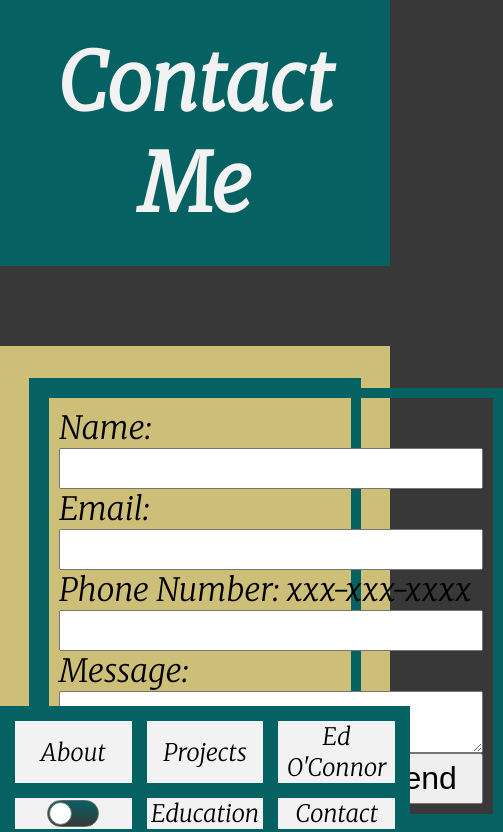
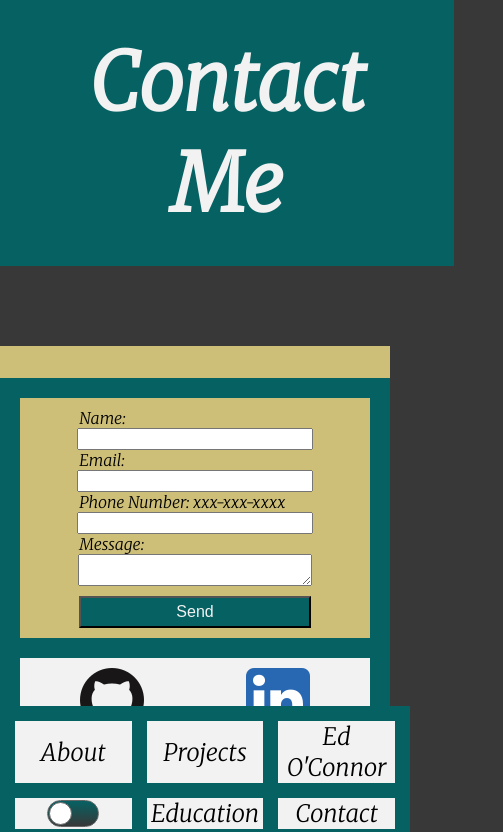
Before and after one commit to ejoc1103/portfolio, a Next.js app: page /contact in a window 390 px wide. Shown: the top 832 px of the page, 503 px wide, since content can reach past the window. Built offline with nearby package versions, Linux system fonts and the light colour scheme.

Commit message:
Fixed some issues with contact from responsive layout

```diff
--- a/pages/contact.js
+++ b/pages/contact.js
@@ -11,6 +11,7 @@ import { FaPaperPlane } from 'react-icons/fa';
 const ContainerStyled = styled.div`
   display: grid;
   grid-template-columns: 1fr 1fr;
+  width: 100%;
   text-align: center;
   background: ${({ theme }) => theme.thirdColor};
   color: ${({ theme }) => theme.textTwo};
@@ -18,6 +19,7 @@ const ContainerStyled = styled.div`
 `;
 const HeaderStyled = styled(motion.div)`
   display: grid;
+  width: 100%;
   justify-content: center;
   align-content: center;
   padding: 2rem;
@@ -32,6 +34,9 @@ const FormStyled = styled(motion.form)`
   padding: 10px;
   grid-template-columns: 1fr;
   border: 10px solid ${({ theme }) => theme.primaryColor};
+  @media (max-width: 400px) {
+    justify-items: center;
+  }
 `;
 const ContactPicksStyled = styled(motion.div)`
   display: grid;
@@ -66,6 +71,9 @@ const MainContentStyled = styled.div`
   @media (max-width: 800px) {
     grid-template-areas: 'form' 'soc';
   }
+  @media (max-width: 480px) {
+    width: 95%;
+  }
 `;
 
 const SendStyled = styled(motion.div)`
@@ -91,6 +99,10 @@ const LabelStyled = styled.label`
   text-align: start;
   font-size: 2em;
   color: ${({ theme }) => theme.textTwo};
+  @media (max-width: 400px) {
+    font-size: 1em;
+    width: 70%;
+  }
 `;
 
 const SpacerStyled = styled.div`
@@ -100,16 +112,32 @@ const SpacerStyled = styled.div`
 `;
 const InputStyled = styled.input`
   font-size: 2em;
+  @media (max-width: 400px) {
+    font-size: 1em;
+    width: 70%;
+  }
 `;
 const TextAreaStyled = styled.textarea`
   font-size: 2em;
+  @media (max-width: 400px) {
+    font-size: 1em;
+    width: 70%;
+  }
 `;
 const SubmitStyled = styled.input`
   justify-self: end;
   text-align: center;
   font-size: 2em;
   padding: 5px;
+  margin-top: 10px;
   width: 30%;
+  background-color: ${({ theme }) => theme.primaryColor};
+  color: ${({ theme }) => theme.textOne};
+  @media (max-width: 400px) {
+    font-size: 1em;
+    width: 70%;
+    justify-self: center;
+  }
 `;
 export default function Contact() {
   const form = useRef();
```
